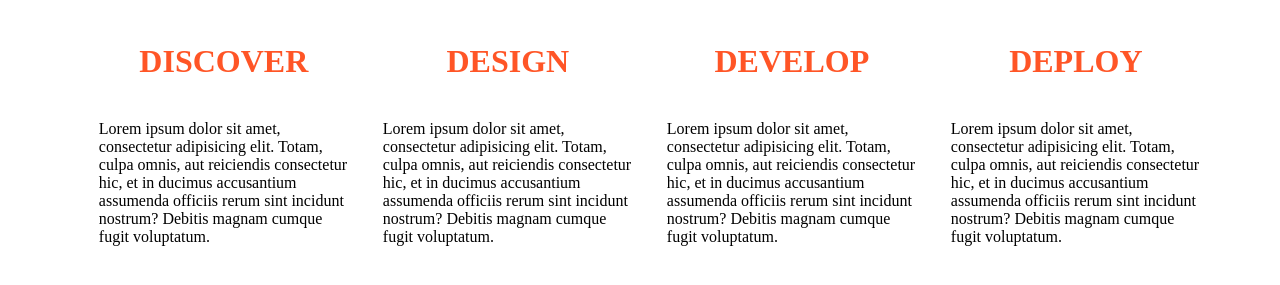
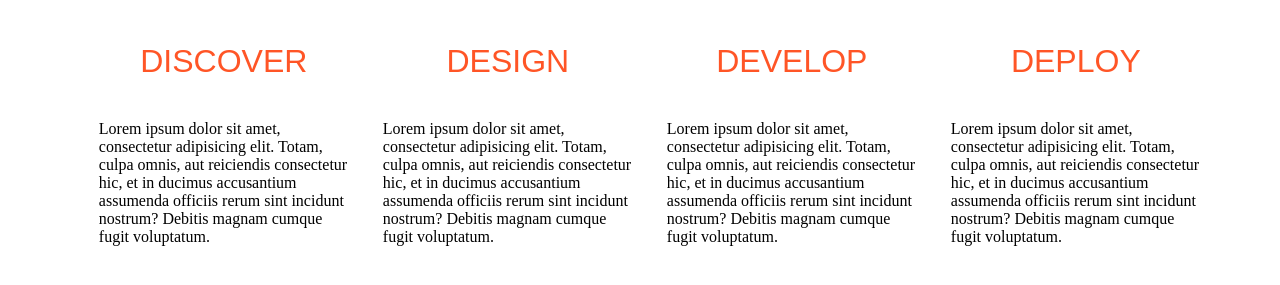
Before and after one commit to Fograt/uzduotis, a website: page index.html in a window 1280 px wide. Shown: the part 367-652 px from the top of the page. Drawn offline with Linux system fonts and the light colour scheme.

Commit message:
final touches

```diff
--- a/index.html
+++ b/index.html
@@ -10,25 +10,25 @@
     <main style="display:inline-block;background-color:white; width:90%; margin-top: 100px;margin-left: 6%;">
             <div style="display: inline-block; width: 250px; height: 300px; margin: 15px;">
             <img style=height:200px;background-color:#50cbd9;margin:20px; src="university-solid.svg">
-              <h1 style="text-align: center; background-color: white; color: #ff5526; margin-bottom: 40px;">DISCOVER</h1>
+              <h1 style="text-align: center; background-color: white; color: #ff5526; margin-bottom: 40px;font-weight: 300;font-family: Arial;">DISCOVER</h1>
             <p style="text-align: left; background-color: white;">Lorem ipsum dolor sit amet, consectetur adipisicing elit. Totam, culpa omnis, aut reiciendis consectetur hic, et in ducimus accusantium assumenda officiis rerum sint incidunt nostrum? Debitis magnam cumque fugit voluptatum.
             </p>
         </div>
          <div style="display: inline-block; width: 250px; height: 300px; margin: 15px;">
             <img style=height:200px;background-color:#3b5ea3;margin:20px; src="users-solid.svg">
-              <h1 style="text-align: center; background-color: white; color: #ff5526; margin-bottom: 40px;">DESIGN</h1>
+              <h1 style="text-align: center; background-color: white; color: #ff5526; margin-bottom: 40px;font-weight: 300;font-family: Arial;">DESIGN</h1>
             <p style="text-align: left; background-color: white;">Lorem ipsum dolor sit amet, consectetur adipisicing elit. Totam, culpa omnis, aut reiciendis consectetur hic, et in ducimus accusantium assumenda officiis rerum sint incidunt nostrum? Debitis magnam cumque fugit voluptatum.
         </div>
          <div style="display: inline-block; width: 250px; height: 300px; margin: 15px;">
             <h1></h1>
             <img style=height:200px;background-color:#ff5526;margin:20px; src="cc-apple-pay-brands.svg">
-              <h1 style="text-align: center; background-color: white; color: #ff5526; margin-bottom: 40px;">DEVELOP</h1>
+              <h1 style="text-align: center; background-color: white; color: #ff5526; margin-bottom: 40px;font-weight: 300;font-family: Arial;">DEVELOP</h1>
             <p style="text-align: left; background-color: white;">Lorem ipsum dolor sit amet, consectetur adipisicing elit. Totam, culpa omnis, aut reiciendis consectetur hic, et in ducimus accusantium assumenda officiis rerum sint incidunt nostrum? Debitis magnam cumque fugit voluptatum.
             </p>
         </div>
          <div style="display: inline-block; width: 250px; height: 300px; margin: 15px;">
             <img style=height:200px;background-color:#adacac;margin:20px; src="random-solid.svg">
-                       <h1 style="text-align: center; background-color: white; color: #ff5526; margin-bottom: 40px;">DEPLOY</h1>
+                       <h1 style="text-align: center; background-color: white; color: #ff5526; margin-bottom: 40px; font-weight: 300;font-family: Arial;">DEPLOY</h1>
             <p style="text-align: left; background-color: white;">Lorem ipsum dolor sit amet, consectetur adipisicing elit. Totam, culpa omnis, aut reiciendis consectetur hic, et in ducimus accusantium assumenda officiis rerum sint incidunt nostrum? Debitis magnam cumque fugit voluptatum.
             </p>
         </div>
```
